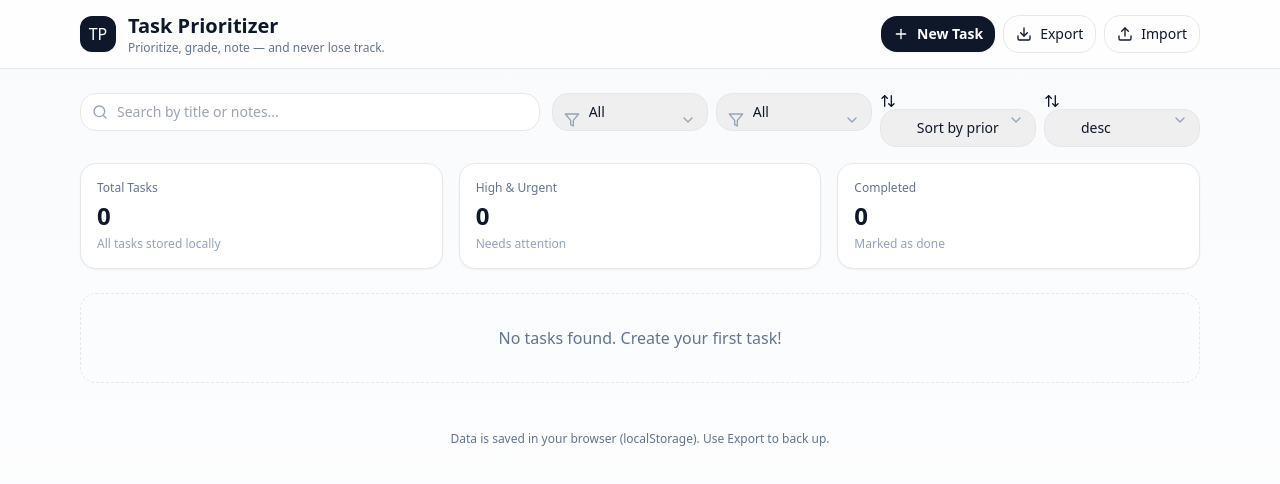
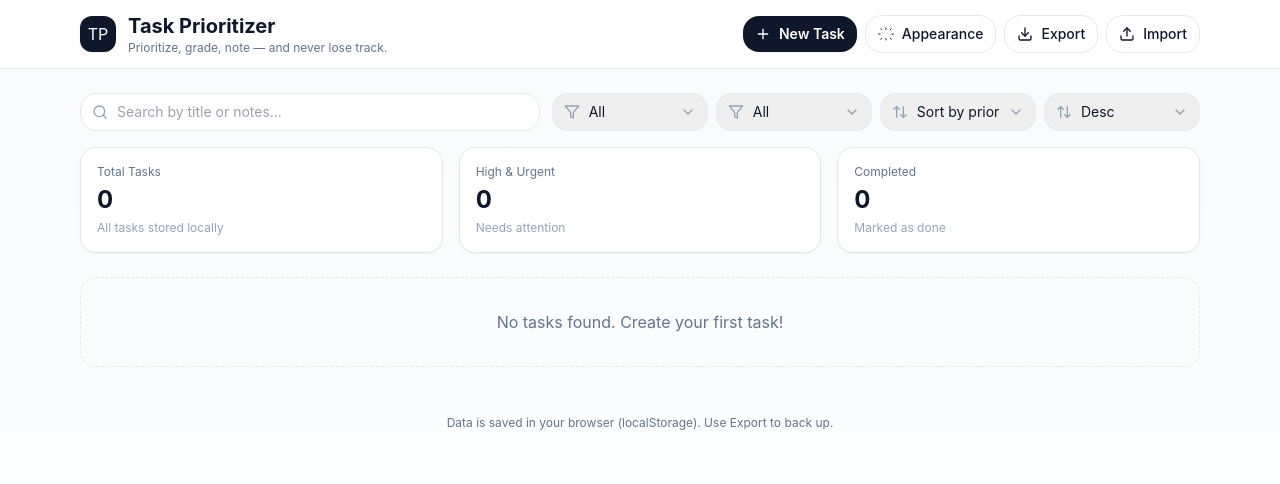
Before and after one commit to Rakin106/Task-Prioritizer-App, a React (Vite) app: page / in a window 1280 px wide. Shown: the top 484 px of the page. Built offline with nearby package versions, Linux system fonts and the light colour scheme.

Commit message:
Added new theme and modifications

```diff
--- /dev/null
+++ b/src/App.css
@@ -0,0 +1,59 @@
+/* Main toolbar/row - ensure children are vertically centered */
+.toolbar,
+.search-row,
+.controls,
+.filter-row {
+  display: flex;
+  align-items: center;
+  gap: 8px;
+}
+
+/* Inputs/selects that contain icons */
+.search-input,
+.filter-select,
+.sort-select,
+.icon-btn {
+  display: inline-flex;
+  align-items: center;
+  gap: 6px;
+}
+
+/* Normalize SVG (lucide-react outputs plain SVG) */
+.toolbar svg,
+.search-input svg,
+.filter-select svg,
+.sort-select svg,
+.icon-btn svg,
+button svg {
+  display: inline-flex;
+  align-items: center;
+  justify-content: center;
+  width: 1.05em;   /* scale icons to match text height */
+  height: 1.05em;
+  vertical-align: middle;
+  margin: 0;
+  flex: 0 0 auto;
+}
+
+/* Slight nudge for chevrons/arrows to match text baseline */
+.sort-select svg,
+.filter-select svg,
+.chevron {
+  transform: translateY(1px);
+}
+
+/* If you want the icon inside inputs to be absolutely positioned, use this pattern:
+.search-input { position: relative; }
+.search-input .icon-left { position: absolute; left: 10px; top: 50%; transform: translateY(-50%); pointer-events: none; }
+.search-input input { padding-left: 2.2rem; }
+*/
+
+/* Small responsive tweak so select caret and svg stay aligned */
+select,
+input,
+button {
+  line-height: 1;
+  font-size: 0.95rem;
+  display: inline-flex;
+  align-items: center;
+}
--- a/src/App.jsx
+++ b/src/App.jsx
@@ -3,6 +3,7 @@ import {
   Plus, Search, Trash2, Pencil, CheckCircle2, Download, Upload,
   Filter, Save, X, Calendar, ChevronDown, ArrowUpDown
 } from "lucide-react";
+import './App.css';
 
 // Priority & status orders (for sorting)
 const PRIORITY_ORDER = { Low: 0, Normal: 1, High: 2, Urgent: 3 };
@@ -13,24 +14,43 @@ function uid() {
 }
 
 const STORAGE_KEY = "task_prioritizer_v1";
+const THEME_KEY = "task_prioritizer_theme_v1";
+
+// default theme (used for reset and initial state)
+const DEFAULT_THEME = {
+  accent: "#0f172a", // default slate-900
+  font: 'Inter, ui-sans-serif, system-ui, -apple-system, "Segoe UI", Roboto, "Helvetica Neue", Arial',
+  bgFrom: "#f8fafc",
+  bgTo: "#ffffff",
+};
 
 export default function TaskPrioritizerApp() {
   const [tasks, setTasks] = useState([]);
   const [q, setQ] = useState("");
   const [priorityFilter, setPriorityFilter] = useState("All");
   const [statusFilter, setStatusFilter] = useState("All");
-  const [sortBy, setSortBy] = useState("priority");   // "priority" | "due" | "created" | "status"
-  const [sortDir, setSortDir] = useState("desc");     // "asc" | "desc"
+  const [sortBy, setSortBy] = useState("priority");   // "Priority" | "Due" | "Created" | "Status"
+  const [sortDir, setSortDir] = useState("Desc");     // "Asc" | "Desc"
   const [editing, setEditing] = useState(null);
   const [showForm, setShowForm] = useState(false);
 
-  // Load / Save
+  // theme
+  const [theme, setTheme] = useState(DEFAULT_THEME);
+  const [showTheme, setShowTheme] = useState(false);
+
+  // Load / Save tasks + theme
   useEffect(() => {
     try {
       const raw = localStorage.getItem(STORAGE_KEY);
       if (raw) setTasks(JSON.parse(raw));
     } catch (e) {
       console.error("Failed to load tasks", e);
+    }
+    try {
+      const traw = localStorage.getItem(THEME_KEY);
+      if (traw) setTheme(JSON.parse(traw));
+    } catch (e) {
+      console.error("Failed to load theme", e);
     }
   }, []);
 
@@ -41,6 +61,14 @@ export default function TaskPrioritizerApp() {
       console.error("Failed to save tasks", e);
     }
   }, [tasks]);
+
+  useEffect(() => {
+    try {
+      localStorage.setItem(THEME_KEY, JSON.stringify(theme));
+    } catch (e) {
+      console.error("Failed to save theme", e);
+    }
+  }, [theme]);
 
   const filtered = useMemo(() => {
     return tasks
@@ -167,7 +195,13 @@ export default function TaskPrioritizerApp() {
   }
 
   return (
-    <div className="min-h-screen bg-gradient-to-b from-slate-50 to-white text-slate-900">
+    <div
+      className="min-h-screen text-slate-900"
+      style={{
+        background: `linear-gradient(180deg, ${theme.bgFrom} 0%, ${theme.bgTo} 100%)`,
+        fontFamily: theme.font,
+      }}
+    >
       <header className="sticky top-0 z-10 border-b bg-white/80 backdrop-blur">
         <div className="mx-auto flex max-w-6xl items-center justify-between gap-4 px-4 py-3">
           <div className="flex items-center gap-3">
@@ -181,10 +215,21 @@ export default function TaskPrioritizerApp() {
           <div className="flex items-center gap-2">
             <button
               onClick={() => setShowForm(true)}
-              className="inline-flex items-center gap-2 rounded-2xl bg-slate-900 px-3 py-2 text-sm font-semibold text-white shadow-sm hover:bg-slate-800"
+              className="inline-flex items-center gap-2 rounded-2xl px-3 py-2 text-sm font-semibold text-white shadow-sm hover:opacity-90"
+              style={{ backgroundColor: theme.accent, borderColor: theme.accent }}
             >
               <Plus className="h-4 w-4" /> New Task
             </button>
+
+            <button
+              onClick={() => setShowTheme(true)}
+              className="inline-flex items-center gap-2 rounded-2xl border px-3 py-2 text-sm font-medium hover:bg-slate-50"
+              title="Appearance"
+            >
+              <svg width="16" height="16" viewBox="0 0 24 24" fill="none" className="h-4 w-4"><path d="M12 3v2M12 19v2M4.2 4.2l1.4 1.4M18.4 18.4l1.4 1.4M1 12h2M21 12h2M4.2 19.8l1.4-1.4M18.4 5.6l1.4-1.4" stroke="currentColor" strokeWidth="1.5" strokeLinecap="round" strokeLinejoin="round"/></svg>
+              Appearance
+            </button>
+
             <button
               onClick={exportJSON}
               className="inline-flex items-center gap-2 rounded-2xl border px-3 py-2 text-sm font-medium hover:bg-slate-50"
@@ -307,6 +352,15 @@ export default function TaskPrioritizerApp() {
           initial={editing || undefined}
           onClose={() => { setShowForm(false); setEditing(null); }}
           onSubmit={(data) => upsertTask(data)}
+          theme={theme}
+        />
+      )}
+
+      {showTheme && (
+        <ThemeSettings
+          theme={theme}
+          onClose={() => setShowTheme(false)}
+          onSave={(t) => { setTheme(t); setShowTheme(false); }}
         />
       )}
 
@@ -328,17 +382,27 @@ function StatCard({ label, value, subtitle }) {
 }
 
 function Select({ value, onChange, label, options, icon }) {
+  const cap = (s) => (typeof s === "string" && s.length > 0) ? s.charAt(0).toUpperCase() + s.slice(1) : s;
+
   return (
     <div className="relative">
-      {icon ? icon : <Filter className="pointer-events-none absolute left-3 top-1/2 h-4 w-4 -translate-y-1/2 text-slate-400" />}
+      {icon ? (
+        // when an icon is provided by caller, place it absolutely like the default so alignment stays consistent
+        <span className="pointer-events-none absolute left-3 top-1/2 -translate-y-1/2 text-slate-400">
+          {React.cloneElement(icon, { className: "h-4 w-4" })}
+        </span>
+      ) : (
+        <Filter className="pointer-events-none absolute left-3 top-1/2 h-4 w-4 -translate-y-1/2 text-slate-400" />
+      )}
       <select
         value={value}
         onChange={(e) => onChange(e.target.value)}
         className="w-full appearance-none rounded-2xl border px-9 py-2 text-sm outline-none ring-slate-200 focus:ring"
       >
-        {options.map((opt) => (
-          <option key={opt} value={opt}>{opt === "priority" ? "Sort by priority" : opt}</option>
-        ))}
+        {options.map((opt) => {
+          const labelText = opt === "priority" ? "Sort by priority" : cap(opt);
+          return <option key={opt} value={opt}>{labelText}</option>;
+        })}
       </select>
       <ChevronDown className="pointer-events-none absolute right-3 top-1/2 h-4 w-4 -translate-y-1/2 text-slate-400" />
     </div>
@@ -370,7 +434,7 @@ function StatusBadge({ s }) {
   );
 }
 
-function TaskForm({ initial, onClose, onSubmit }) {
+function TaskForm({ initial, onClose, onSubmit, theme }) {
   const [title, setTitle] = useState(initial?.title || "");
   const [notes, setNotes] = useState(initial?.notes || "");
   const [priority, setPriority] = useState(initial?.priority || "Normal");
@@ -469,3 +533,60 @@ function TaskForm({ initial, onClose, onSubmit }) {
     </div>
   );
 }
+
+// Theme settings modal
+function ThemeSettings({ theme, onClose, onSave }) {
+  const [accent, setAccent] = useState(theme.accent || DEFAULT_THEME.accent);
+  const [font, setFont] = useState(theme.font || DEFAULT_THEME.font);
+  const [bgFrom, setBgFrom] = useState(theme.bgFrom || DEFAULT_THEME.bgFrom);
+  const [bgTo, setBgTo] = useState(theme.bgTo || DEFAULT_THEME.bgTo);
+
+  function handleSave() {
+    onSave({ accent, font, bgFrom, bgTo });
+  }
+
+  function handleResetToDefault() {
+    // apply default immediately and persist
+    onSave(DEFAULT_THEME);
+  }
+
+  return (
+    <div className="fixed inset-0 z-50 flex items-center justify-center">
+      <div className="absolute inset-0 bg-black/30" onClick={onClose} />
+      <div className="relative max-w-md rounded-2xl border bg-white p-4 shadow-xl">
+        <h3 className="mb-2 text-sm font-semibold">Appearance</h3>
+        <div className="mb-3 grid gap-3">
+          <div>
+            <label className="block text-xs font-medium">Accent color</label>
+            <input type="color" value={accent} onChange={(e)=>setAccent(e.target.value)} className="mt-1 h-9 w-12 rounded-md border" />
+          </div>
+          <div>
+            <label className="block text-xs font-medium">Primary font</label>
+            <select value={font} onChange={(e)=>setFont(e.target.value)} className="mt-1 w-full rounded-2xl border px-3 py-2 text-sm">
+              <option value={'Inter, ui-sans-serif, system-ui, -apple-system, "Segoe UI", Roboto'}>Inter / System Sans</option>
+              <option value={'"Segoe UI", Tahoma, Geneva, Verdana, sans-serif'}>Segoe UI / Tahoma</option>
+              <option value={'Roboto, "Helvetica Neue", Arial, sans-serif'}>Roboto / Helvetica</option>
+              <option value={'Georgia, serif'}>Georgia</option>
+              <option value={'"Courier New", Courier, monospace'}>Courier New</option>
+            </select>
+          </div>
+          <div>
+            <label className="block text-xs font-medium">Background gradient (from)</label>
+            <input type="color" value={bgFrom} onChange={(e)=>setBgFrom(e.target.value)} className="mt-1 h-9 w-12 rounded-md border" />
+          </div>
+          <div>
+            <label className="block text-xs font-medium">Background gradient (to)</label>
+            <input type="color" value={bgTo} onChange={(e)=>setBgTo(e.target.value)} className="mt-1 h-9 w-12 rounded-md border" />
+          </div>
+        </div>
+        <div className="mt-4 flex justify-end gap-2">
+          <button onClick={onClose} className="rounded-2xl border px-4 py-2 text-sm hover:bg-slate-50">Cancel</button>
+          <button onClick={handleResetToDefault} className="rounded-2xl border px-4 py-2 text-sm hover:bg-slate-50">Reset to default</button>
+          <button onClick={handleSave} className="inline-flex items-center gap-2 rounded-2xl bg-slate-900 px-4 py-2 text-sm font-semibold text-white hover:bg-slate-800">
+            <Save className="h-4 w-4" /> Save
+          </button>
+        </div>
+      </div>
+    </div>
+  );
+}
```
Also changed, not shown: 1 other file (tests, documents, lock files or other folders).
